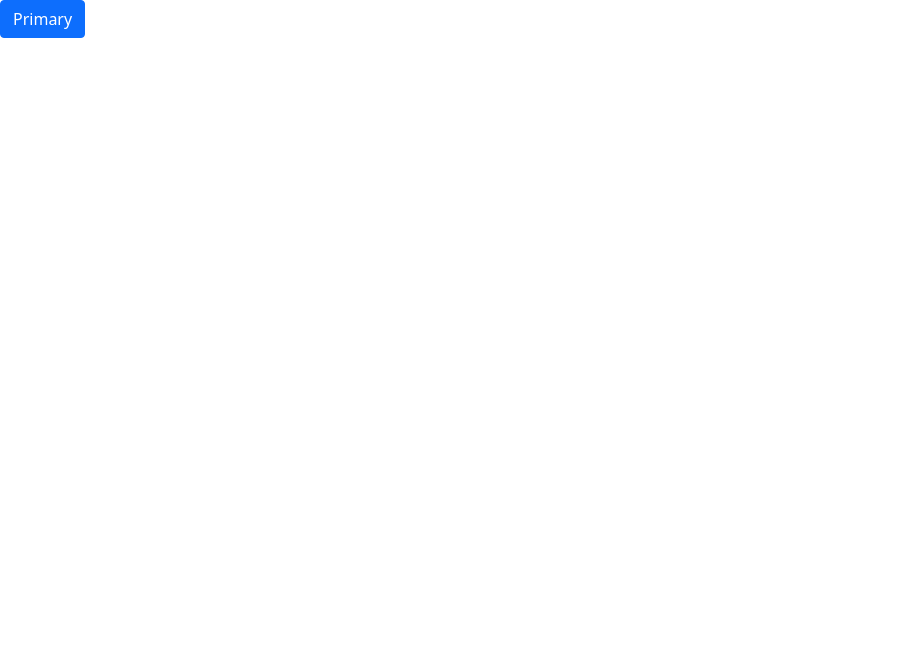
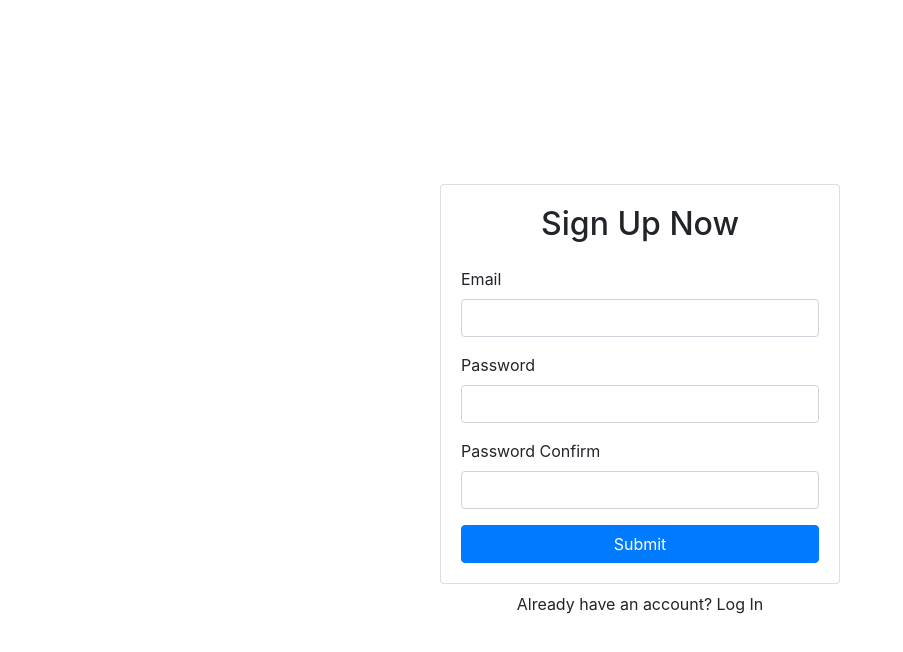
Before and after one commit to Petertran198/Google-Drive, a React (Create React App) app: page / in a window 1280 px wide. Shown: the top 652 px of the page, without its empty margins (0-903 px from the left). Built offline with nearby package versions, Linux system fonts and the light colour scheme.

Commit message:
Added SignUp Component user interface

```diff
--- a/public/index.html
+++ b/public/index.html
@@ -5,10 +5,7 @@
         <link rel="icon" href="%PUBLIC_URL%/favicon.ico" />
         <meta name="viewport" content="width=device-width, initial-scale=1" />
         <meta name="theme-color" content="#000000" />
-    <meta
-      name="description"
-      content="Web site created using create-react-app"
-    />
+        <meta name="description" content="Web site created using create-react-app" />
         <link rel="apple-touch-icon" href="%PUBLIC_URL%/logo192.png" />
         <!--
       manifest.json provides metadata used when your web app is installed on a
@@ -24,6 +21,13 @@
       work correctly both with client-side routing and a non-root public URL.
       Learn how to configure a non-root public URL by running `npm run build`.
     -->
+        <!--Bootstrap -->
+        <link
+            rel="stylesheet"
+            href="https://cdn.jsdelivr.net/npm/bootstrap@4.6.0/dist/css/bootstrap.min.css"
+            integrity="sha384-B0vP5xmATw1+K9KRQjQERJvTumQW0nPEzvF6L/Z6nronJ3oUOFUFpCjEUQouq2+l"
+            crossorigin="anonymous"
+        />
         <title>React App</title>
     </head>
     <body>
@@ -38,6 +42,5 @@
 
       To begin the development, run `npm start` or `yarn start`.
       To create a production bundle, use `npm run build` or `yarn build`.
-    -->
-  </body>
+    --></body>
 </html>
--- /dev/null
+++ b/src/Auth/SignUp.jsx
@@ -0,0 +1,47 @@
+import React, { useRef } from 'react';
+//Ref has the ability to perserve data such as useState, but it does not trigger rerender
+//While useState will triger a rerender
+import { Card, Form, Button } from 'react-bootstrap';
+
+export default function SignUp() {
+    const emailRef = useRef();
+    const passwordRef = useRef();
+    const passwordConfirmRef = useRef();
+    return (
+        <>
+            <Card>
+                <Card.Body>
+                    <h2 className='text-center mb-4'>Sign Up Now</h2>
+                    <Form>
+                        <Form.Group id='email'>
+                            <Form.Label>Email</Form.Label>
+                            <Form.Control type='email' ref={emailRef} required />
+                        </Form.Group>
+                        <Form.Group id='password'>
+                            <Form.Label>Password</Form.Label>
+                            <Form.Control
+                                type='password'
+                                ref={passwordRef}
+                                required
+                            />
+                        </Form.Group>
+                        <Form.Group id='password-confirm'>
+                            <Form.Label>Password Confirm</Form.Label>
+                            <Form.Control
+                                type='password'
+                                ref={passwordConfirmRef}
+                                required
+                            />
+                        </Form.Group>
+                        <Button variant='primary' block>
+                            Submit
+                        </Button>
+                    </Form>
+                </Card.Body>
+            </Card>
+            <div className='w-100 text-center mt-2'>
+                Already have an account? Log In
+            </div>
+        </>
+    );
+}
--- a/src/Components/App.js
+++ b/src/Components/App.js
@@ -1,9 +1,16 @@
 import React from 'react';
-import { Button } from 'react-bootstrap';
+import { Container } from 'react-bootstrap';
+import SignUp from '../Auth/SignUp';
+
 export default function App() {
     return (
-        <div className='jumbotron'>
-            <Button variant='primary'>Primary</Button>
-        </div>
+        <Container
+            className='d-flex align-items-center justify-content-center'
+            style={{ minHeight: '100vh' }}
+        >
+            <div className='w-100' style={{ maxWidth: '400px' }}>
+                <SignUp />
+            </div>
+        </Container>
     );
 }
--- a/src/index.js
+++ b/src/index.js
@@ -2,7 +2,6 @@ import React from 'react';
 import ReactDOM from 'react-dom';
 import App from './Components/App';
 import reportWebVitals from './reportWebVitals';
-import 'bootstrap/dist/css/bootstrap.min.css';
 
 ReactDOM.render(
     <React.StrictMode>
```
Lines whose indentation alone changed are shown as unchanged.
